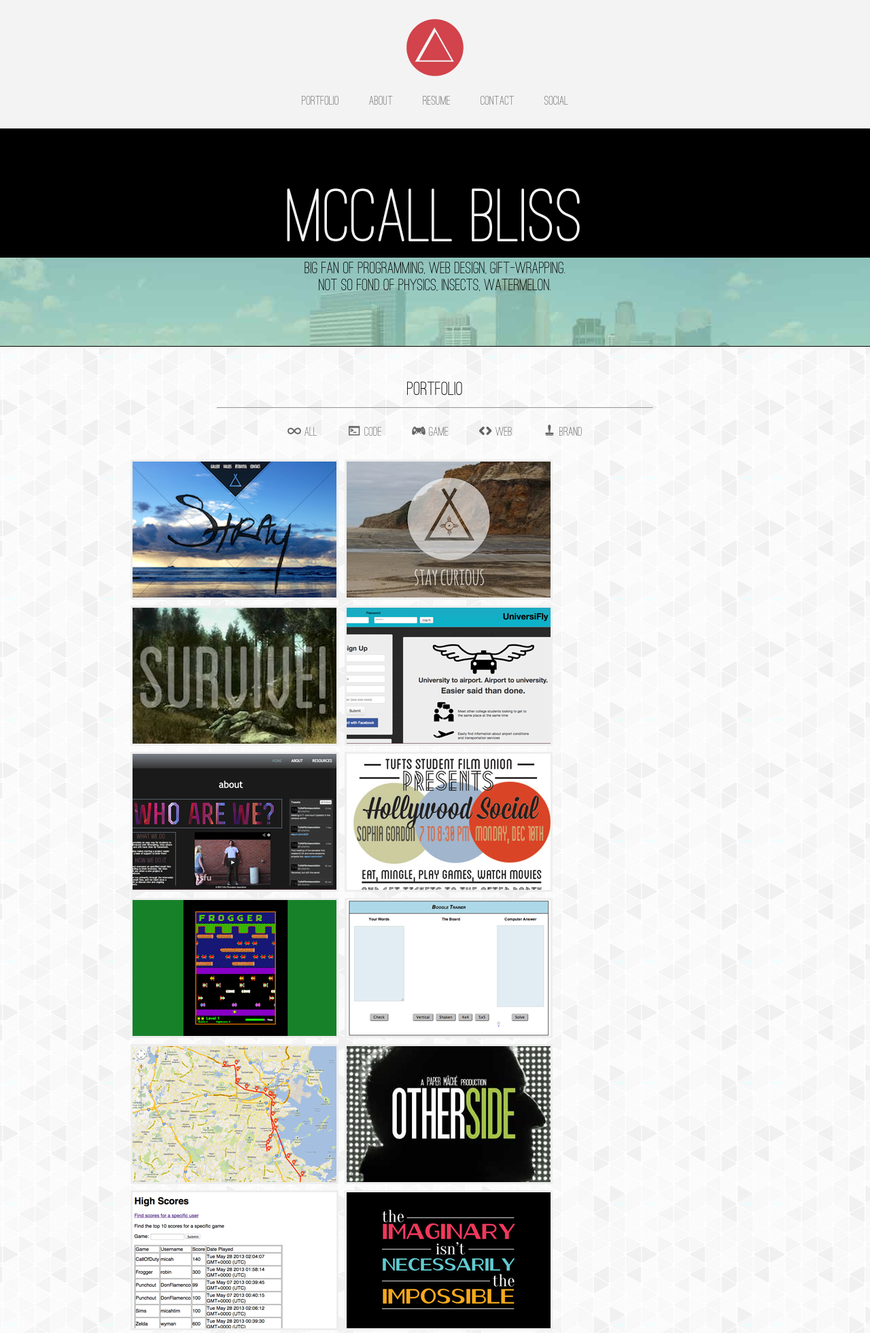
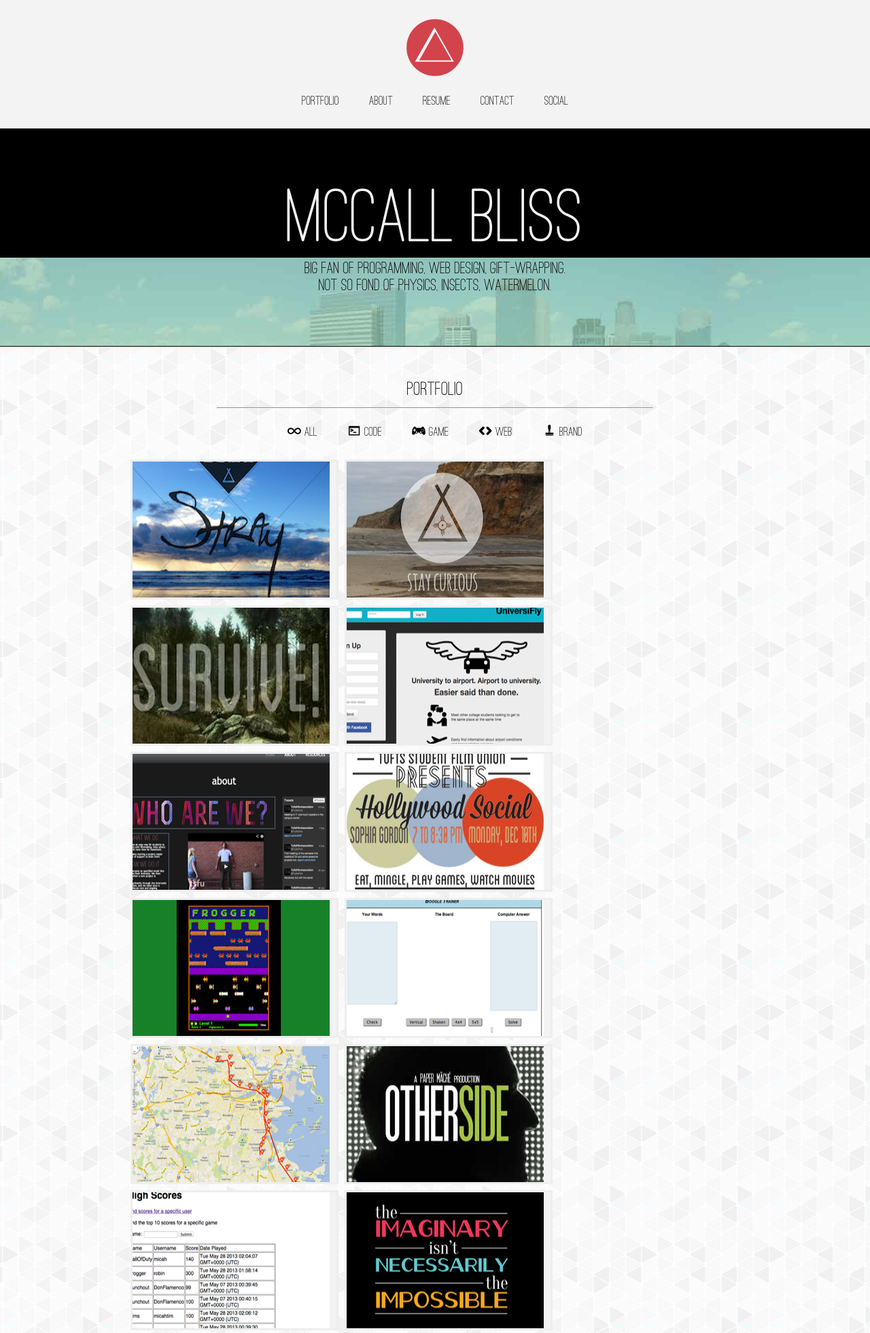
Before and after one commit to mbliss04/mbliss04.github.com, a PHP site: page / in a window 1280 px wide. Shown: the top 1961 px of the page at 68% size. Run offline with PHP 8.4, Linux system fonts and the light colour scheme; some libraries are stand-ins or nearby versions.

Commit message:
updated the main styles

```diff
--- a/stylesheets/style.css
+++ b/stylesheets/style.css
@@ -135,7 +135,7 @@ img { max-width: 100%; }
 	margin-right: 5px;
 }
 
-.bar li {
+.bar li:hover {
 	opacity: .6;
 }
 
@@ -166,6 +166,11 @@ img { max-width: 100%; }
 	text-align: center;
 }
 
+#workcontainer img {
+	border: 10px solid #f3f3f3;
+	border-radius: 5px;
+}
+
 #list {
 	margin: 0 auto;
 	width: 70%;
@@ -174,8 +179,8 @@ img { max-width: 100%; }
 }
 
 .viewport {
-	float: left;
     border: 3px solid #eee;
+    float: left;
     width: 300px;
     height: 200px;
     overflow: hidden;
@@ -196,9 +201,11 @@ img { max-width: 100%; }
 }
 
 .viewport a img {
+    height: 220px;
+    left: -20px;
     position: relative;
-    width: 300px;
-    height: 200px;
+    top: -20px;
+    width: 320px;
 }
 
 /* --- Label configuration -------------------------------------------------------------- */
@@ -209,11 +216,11 @@ img { max-width: 100%; }
     height: 220px;
     padding-top: 50px;
     position: absolute;
+    left: -10px;
     text-align: center;
     text-decoration: none;
     width: 320px;
     z-index: 100;
-    left: -10px;
 }
     .viewport a span em {
         display: block;
```
